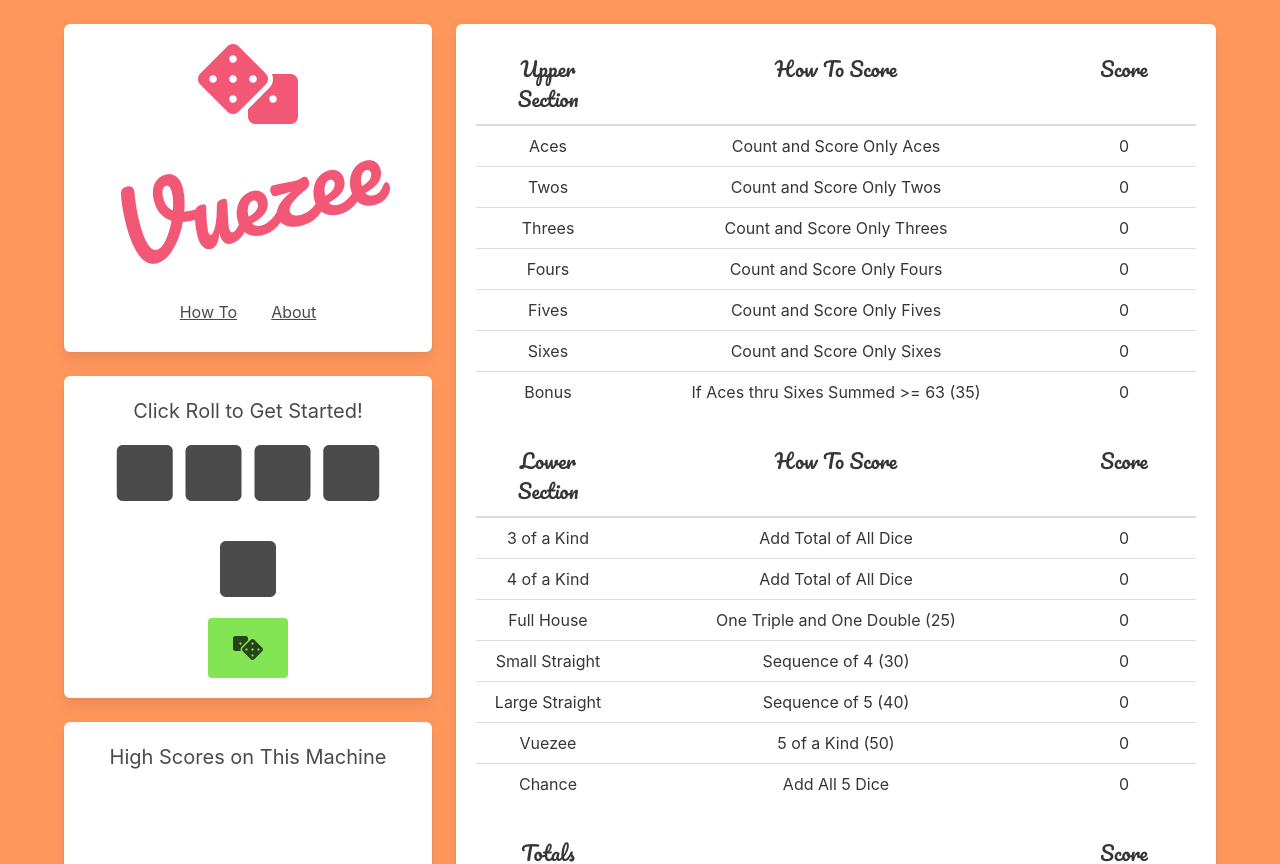
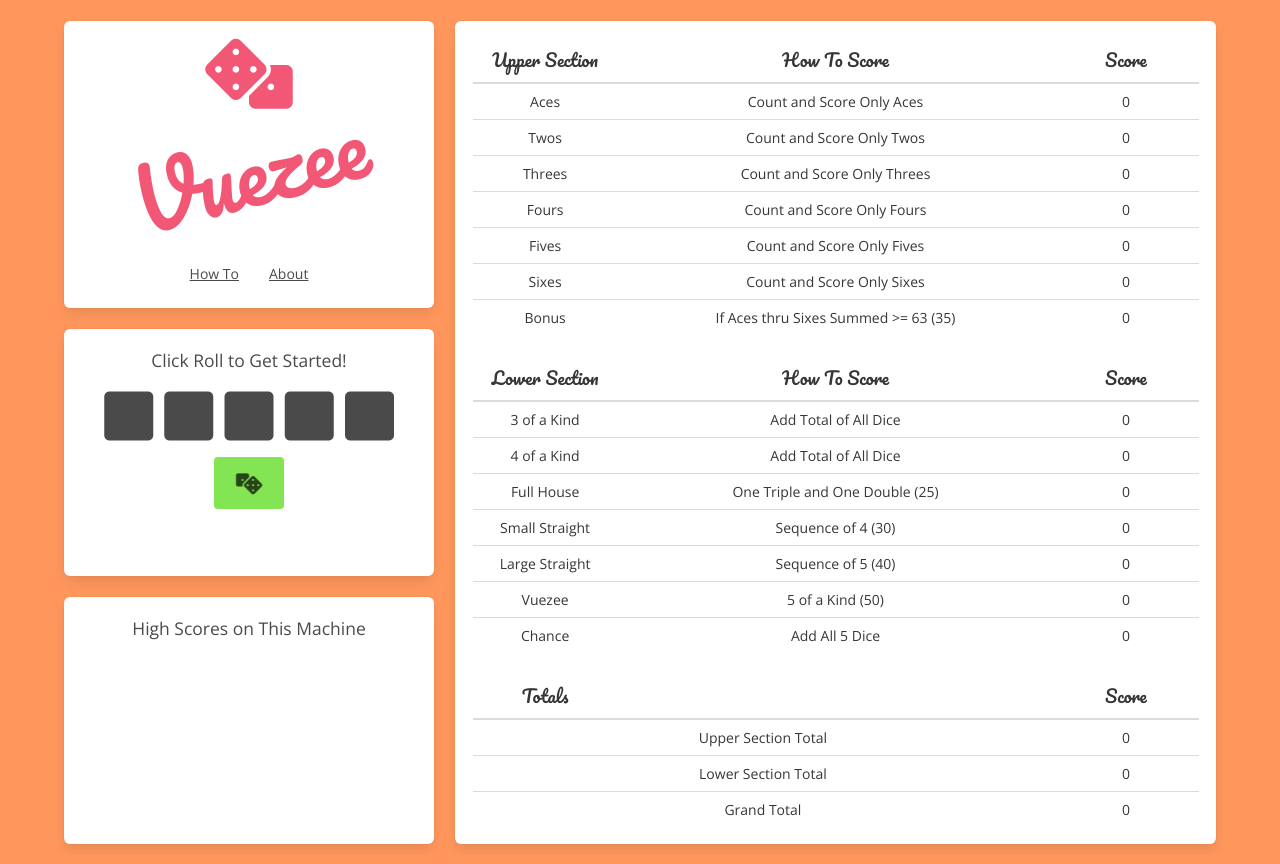
Before and after one commit to dotnofoolin/vuezee, a Vue app: page / in a window 1280 px wide. Shown: the top 864 px of the page. Built offline with nearby package versions, Linux system fonts and the light colour scheme.

Commit message:
Tweak the fonts and other styles a bit.

```diff
--- a/src/App.vue
+++ b/src/App.vue
@@ -5,7 +5,8 @@
 </template>
 
 <style lang="scss">
+  @import url('https://fonts.googleapis.com/css?family=Pacifico');
+  @import url('https://fonts.googleapis.com/css?family=Open+Sans');
   @import './assets/styles.scss';
   @import '~bulma/bulma.sass';
-  @import url('https://fonts.googleapis.com/css?family=Pacifico');
 </style>
--- a/src/assets/styles.scss
+++ b/src/assets/styles.scss
@@ -1,3 +1,7 @@
+// Base RGB on paletton.com: FB5A00
+// These variables override Bulma variables.
 $body-background-color: #FF975D;
 $primary: #83E554;
 $info: #F25876;
+$body-size: 14px;
+$body-family: 'Open Sans', serif;
```
